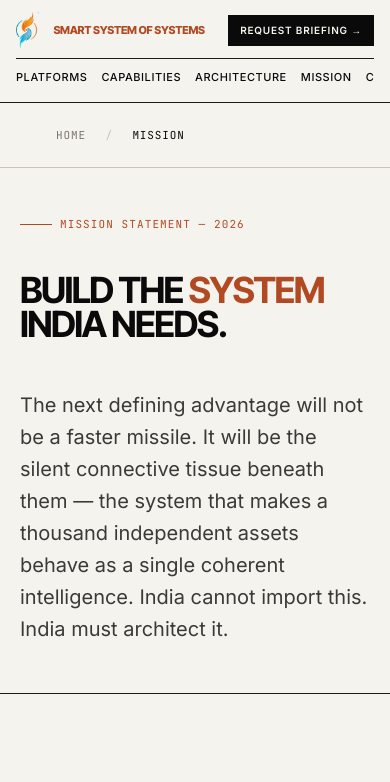
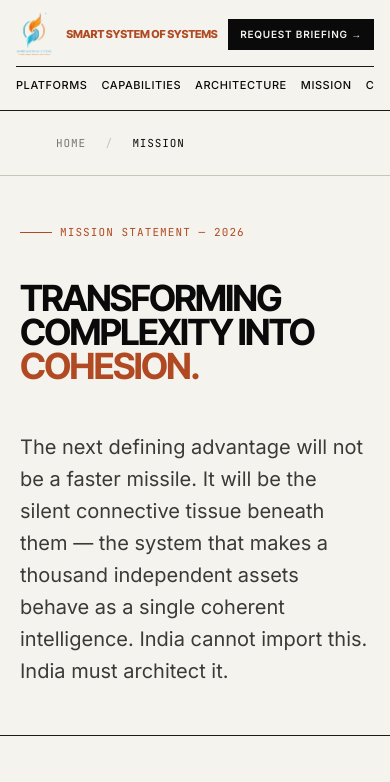
Before and after one commit to dhiraj-verhelm/smart-system-of-systems, a plain HTML site: page mission.html in a window 390 px wide. Shown: the top 782 px of the page. Drawn offline with Linux system fonts and the light colour scheme.

Commit message:
Use full registered logo and 'Transforming Complexity into Cohesion' mission statement
- Replace cropped emblem with the full trademark-registered logo (emblem, name, slogan, ®) in nav and footer on all pages
- Replace mission-statement copy ('Coherence is the new deterrent', mission page hero) with 'Transforming Complexity into Cohesion'

Co-Authored-By: Claude Opus 5.5 <noreply@anthropic.com>

```diff
--- a/mission.html
+++ b/mission.html
@@ -82,7 +82,7 @@
 </head>
 <body>
   <nav class="nav">
-    <div class="nav-mark"><a href="index.html" style="text-decoration:none;color:inherit;display:flex;align-items:center;gap:14px"><img class="brand-emblem" src="assets/ssos-emblem.png" alt="" width="34" height="52"><span>SMART SYSTEM OF SYSTEMS</span></a></div>
+    <div class="nav-mark"><a href="index.html" style="text-decoration:none;color:inherit;display:flex;align-items:center;gap:14px"><img class="brand-emblem" src="assets/ssos-logo.png" alt="Smart System of Systems logo" width="53" height="64"><span>SMART SYSTEM OF SYSTEMS</span></a></div>
     <div class="nav-links">
       <a href="platforms.html">Platforms</a><a href="capabilities.html">Capabilities</a><a href="architecture.html">Architecture</a><a href="mission.html">Mission</a><a href="careers.html">Careers</a>
     </div>
@@ -97,7 +97,7 @@
 
   <section class="hero">
     <div class="hero-eyebrow">MISSION STATEMENT — 2026</div>
-    <h1 class="hero-title">Build the <span class="accent">system</span> India needs.</h1>
+    <h1 class="hero-title">Transforming Complexity into <span class="accent">Cohesion.</span></h1>
     <p class="hero-lede">The next defining advantage will not be a faster missile. It will be the silent connective tissue beneath them — the system that makes a thousand independent assets behave as a single coherent intelligence. India cannot import this. India must architect it.</p>
   </section>
 
@@ -165,14 +165,14 @@
   </section>
 
   <section class="statement">
-    <div class="statement-quote">Coherence is the new <span class="accent">deterrent.</span></div>
+    <div class="statement-quote">Transforming Complexity into <span class="accent">Cohesion.</span></div>
     <div class="statement-author">— Company mission statement</div>
   </section>
 
   <footer class="footer">
     <div class="footer-top">
       <div>
-        <div class="footer-mark"><a href="index.html" style="text-decoration:none;color:inherit;display:flex;align-items:center;gap:14px"><img class="brand-emblem" src="assets/ssos-emblem.png" alt="" width="47" height="72"><span>SMART<br/>SYSTEM OF <span>SYSTEMS</span></span></a></div>
+        <div class="footer-mark"><a href="index.html" style="text-decoration:none;color:inherit;display:flex;align-items:center;gap:14px"><img class="brand-logo-full" src="assets/ssos-logo.png" alt="Smart System of Systems — Transforming Complexity into Cohesion" width="231" height="280"></a></div>
         <div class="footer-tag">BUILT IN INDIA · FOR THE DEFENCE OF OPEN SOCIETIES</div>
       </div>
       <div class="footer-col"><h4>COMPANY</h4><a href="about.html">About</a><a href="careers.html">Careers</a></div>
--- a/mobile.css
+++ b/mobile.css
@@ -52,7 +52,7 @@
     gap: 10px !important;
   }
   .nav-mark { font-size: 13px !important; }
-  .nav-mark .brand-emblem { width: auto !important; height: 36px !important; }
+  .nav-mark .brand-emblem { width: auto !important; height: 44px !important; }
   .nav-mark span { font-size: 11px !important; }
   .nav-links {
     order: 3 !important;
@@ -166,6 +166,7 @@
   .footer { padding: 40px 20px 24px !important; }
   .footer-top { grid-template-columns: 1fr !important; gap: 32px !important; padding-bottom: 32px !important; }
   .footer-mark { font-size: 22px !important; }
+  .footer-mark .brand-logo-full { width: auto !important; height: 200px !important; }
   .footer-bottom { flex-direction: column !important; gap: 12px !important; align-items: flex-start !important; }
 
   /* ============================================================
```
Also changed, not shown: about.html (+2 -2 lines), architecture.html (+2 -2 lines), briefing.html (+2 -2 lines), capabilities.html (+2 -2 lines), careers.html (+2 -2 lines), index.html (+3 -3 lines), platforms.html (+2 -2 lines), assets/ssos-logo.png (added).
